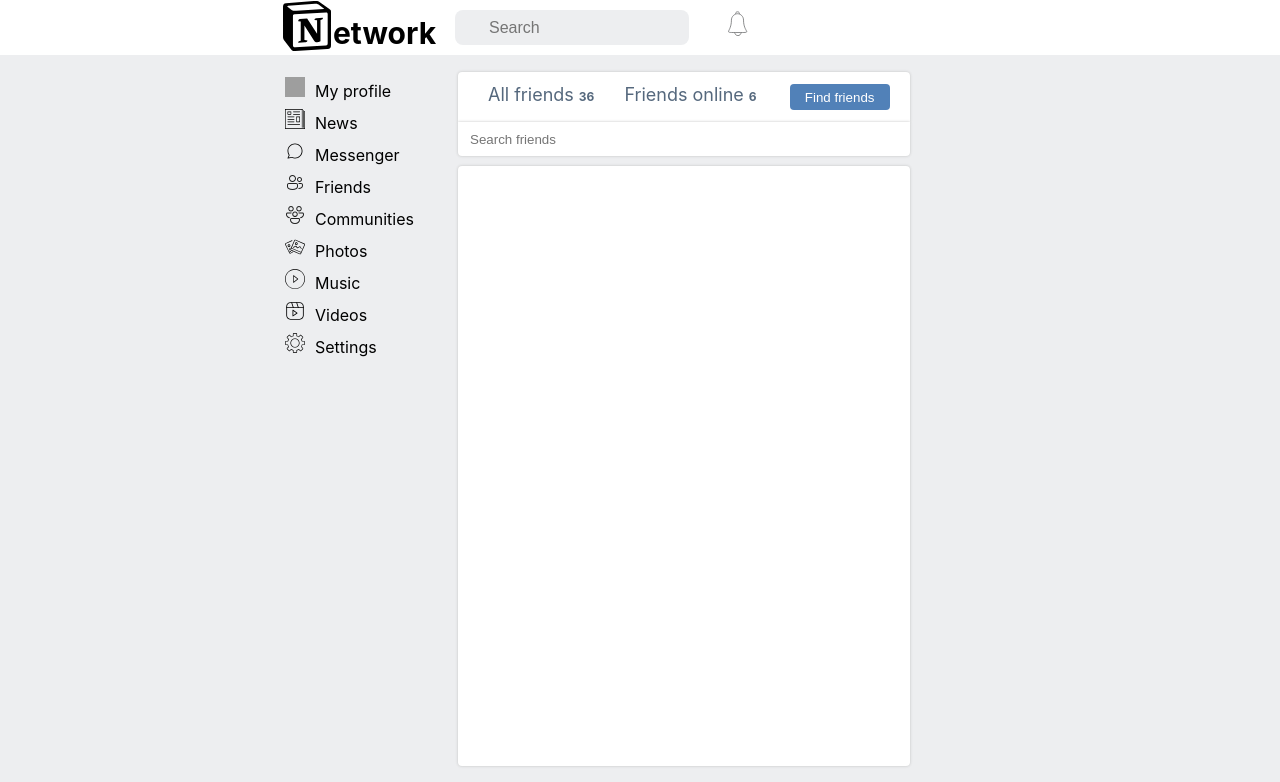
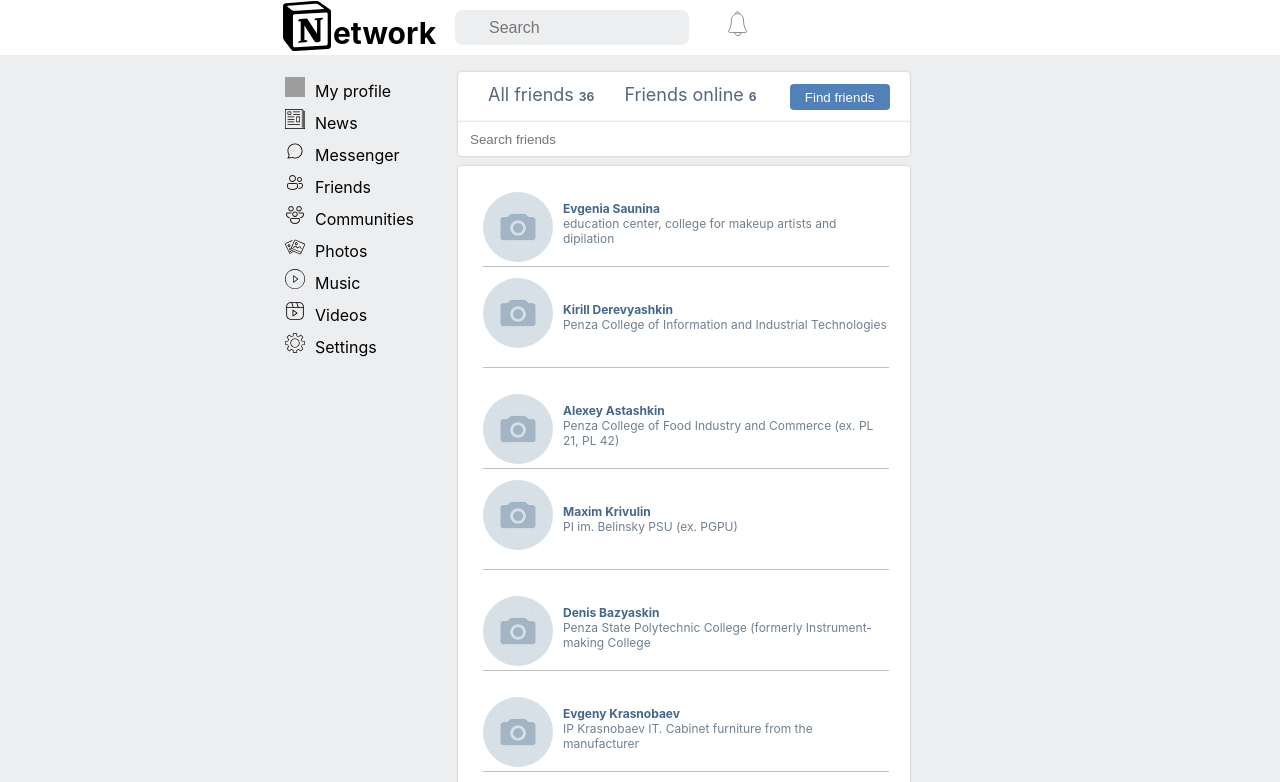
Before and after one commit to Romys58/my-social-network, a React (Create React App) app: page /friends in a window 1280 px wide. Shown: the top 782 px of the page. Built offline with nearby package versions, Linux system fonts and the light colour scheme; grey boxes are pictures that could not be loaded.

Commit message:
added page friends

```diff
--- a/src/components/Friends/Friends.jsx
+++ b/src/components/Friends/Friends.jsx
@@ -1,17 +1,14 @@
 import style from "./Friends.module.css";
 import React from "react";
 import FriendsHeader from "./FriendsHeader/FriendsHeader";
+import FriendsList from "./FriendsList/FriendsList";
 
 const Friends = () => {
     return (
         <div className={style.friends}>
             <FriendsHeader />
             <input className={style.friends__search} placeholder="Search friends" />
-
-
-            {/* КОНТЕНТ */}
-            <div className={style.friends__list}>
-            </div>
+            <FriendsList />
         </div>
 
 
--- a/src/components/Friends/Friends.module.css
+++ b/src/components/Friends/Friends.module.css
@@ -14,15 +14,3 @@
     padding: 12px;
     box-shadow: 0 0 3px silver;
 }
-
-/* КОНТЕНТ */
-.friends__list {
-    grid-column: 1 / 2;
-    width: 100%;
-    min-height: 600px;
-    background: #fff;
-    border-radius: 4px;
-    box-shadow: 0 0 3px silver;
-
-    margin-top: 10px;
-}
--- /dev/null
+++ b/src/components/Friends/FriendsList/FriendsList.jsx
@@ -0,0 +1,21 @@
+import React from "react";
+import style from "./FriendsList.module.css";
+import FriendsUserRow from "./FriendsUserRow/FriendsUserRow";
+
+
+const FriendsList = () => {
+    return(
+        <div className={style.friends__list}>
+                <FriendsUserRow name="Evgenia Saunina" info="education center, college for makeup artists and dipilation" />
+                <FriendsUserRow name="Kirill Derevyashkin" info="Penza College of Information and Industrial Technologies" />
+                <FriendsUserRow name="Alexey Astashkin" info="Penza College of Food Industry and Commerce (ex. PL 21, PL 42)" />
+                <FriendsUserRow name="Maxim Krivulin" info="PI im. Belinsky PSU (ex. PGPU)" />
+                <FriendsUserRow name="Denis Bazyaskin" info="Penza State Polytechnic College (formerly Instrument-making College" />
+                <FriendsUserRow name="Evgeny Krasnobaev" info="IP Krasnobaev IT. Cabinet furniture from the manufacturer" />
+                <FriendsUserRow name="Olga Subbotina" info="Cutting and sewing" />
+                <FriendsUserRow name="Anastasia Kolotkova" info="Internet entrepreneur" />
+            </div>
+    );
+}
+
+export default FriendsList;
--- /dev/null
+++ b/src/components/Friends/FriendsList/FriendsList.module.css
@@ -0,0 +1,9 @@
+.friends__list {
+    grid-column: 1 / 2;
+    width: 100%;
+    min-height: 600px;
+    background: #fff;
+    border-radius: 4px;
+    box-shadow: 0 0 3px silver;
+    margin-top: 10px;
+}
--- /dev/null
+++ b/src/components/Friends/FriendsList/FriendsUserRow/FriendsUserRow.jsx
@@ -0,0 +1,19 @@
+import React from "react";
+import style from "./FriendsUserRow.module.css";
+
+
+const FriendsUserRow = (props) => {
+    return(
+        <div className={style.friends__user__row}>
+                    <div className={style.friends__name}>
+                        {props.name}
+                    </div>
+                    <div className={style.friends__info}>
+                        {props.info}
+                    </div>
+                    <img className={style.friends__img} src="/icons/camera.png" />
+                </div>
+    );
+}
+
+export default FriendsUserRow;
--- /dev/null
+++ b/src/components/Friends/FriendsList/FriendsUserRow/FriendsUserRow.module.css
@@ -0,0 +1,32 @@
+.friends__user__row {
+    width: 90%;
+    min-height: 100px;
+    border-bottom: 1px solid silver;
+
+    margin-left: 25px;
+}
+
+.friends__name {
+    color: #43678e;
+    font-size: 12px;
+    font-weight: bold;
+    padding-left: 80px;
+    padding-top: 35px;
+}
+
+.friends__info {
+    color: slategrey;
+    font-size: 12px;
+    font-weight: 400;
+
+    padding-left: 80px;
+}
+
+.friends__img {
+    width: 70px;
+    height: 70px;
+    border-radius: 50%;
+
+    margin-top: -55px;
+
+}
```
